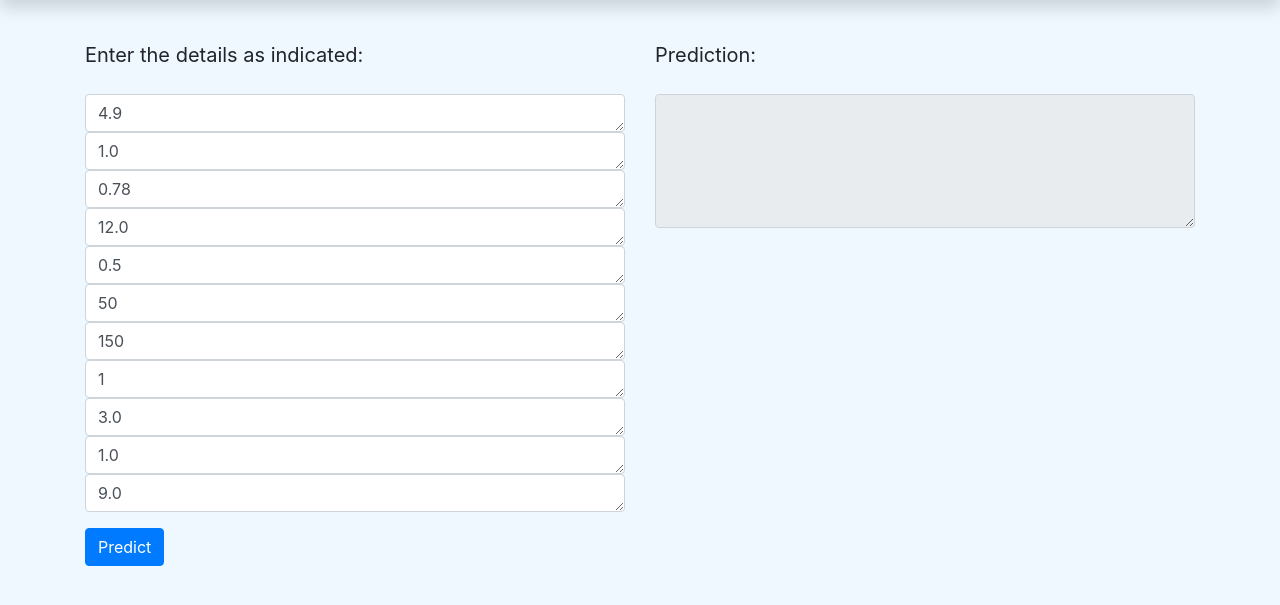
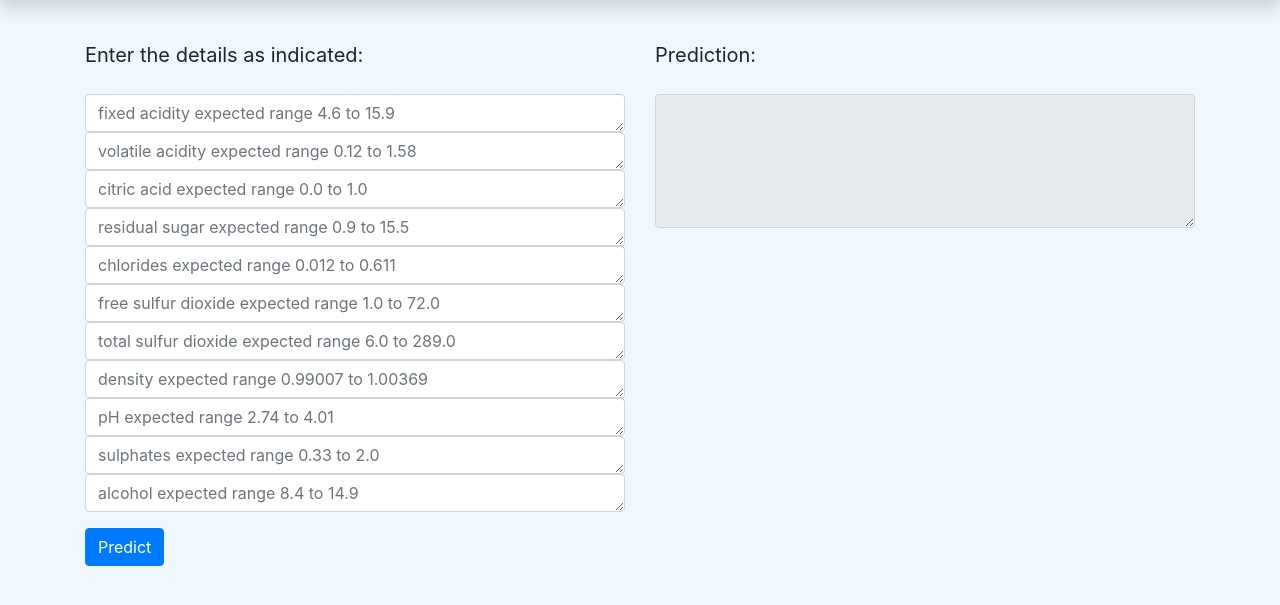
Before and after one commit to Aksh97/wine_mlops, a Flask app: page / in a window 1280 px wide. Shown: the part 56-661 px from the top of the page. Run offline with Flask 2, Linux system fonts and the light colour scheme; some libraries are stand-ins or nearby versions.

Commit message:
Changing back without default value

```diff
--- a/webapp/templates/index.html
+++ b/webapp/templates/index.html
@@ -2,6 +2,7 @@
 
 {% block title %}
 WineQuality
+
 {% endblock title %}
 
 
@@ -51,27 +52,27 @@ WineQuality
                                 </blockquote>
                             </label>
                             <textarea class="form-control" name="fixed_acidity" rows="1"
-                                placeholder="fixed acidity expected range 4.6 to 15.9">4.9</textarea>
+                                placeholder="fixed acidity expected range 4.6 to 15.9"></textarea>
                             <textarea class="form-control" name="volatile_acidity" rows="1"
-                                placeholder="volatile acidity expected range 0.12 to 1.58">1.0</textarea>
+                                placeholder="volatile acidity expected range 0.12 to 1.58"></textarea>
                             <textarea class="form-control" name="citric_acid" rows="1"
-                                placeholder="citric acid expected range 0.0 to 1.0">0.78</textarea>
+                                placeholder="citric acid expected range 0.0 to 1.0"></textarea>
                             <textarea class="form-control" name="residual_sugar" rows="1"
-                                placeholder="residual sugar expected range 0.9 to 15.5">12.0</textarea>
+                                placeholder="residual sugar expected range 0.9 to 15.5"></textarea>
                             <textarea class="form-control" name="chlorides" rows="1"
-                                placeholder="chlorides expected range 0.012 to 0.611">0.5</textarea>
+                                placeholder="chlorides expected range 0.012 to 0.611"></textarea>
                             <textarea class="form-control" name="free_sulfur_dioxide" rows="1"
-                                placeholder="free sulfur dioxide expected range 1.0 to 72.0">50</textarea>
+                                placeholder="free sulfur dioxide expected range 1.0 to 72.0"></textarea>
                             <textarea class="form-control" name="total_sulfur_dioxide" rows="1"
-                                placeholder="total sulfur dioxide expected range 6.0 to 289.0">150</textarea>
+                                placeholder="total sulfur dioxide expected range 6.0 to 289.0"></textarea>
                             <textarea class="form-control" name="density" rows="1"
-                                placeholder="density expected range 0.99007 to 1.00369">1</textarea>
+                                placeholder="density expected range 0.99007 to 1.00369"></textarea>
                             <textarea class="form-control" name="pH" rows="1"
-                                placeholder="pH expected range 2.74 to 4.01">3.0</textarea>
+                                placeholder="pH expected range 2.74 to 4.01"></textarea>
                             <textarea class="form-control" name="sulphates" rows="1"
-                                placeholder="sulphates expected range 0.33 to 2.0">1.0</textarea>
+                                placeholder="sulphates expected range 0.33 to 2.0"></textarea>
                             <textarea class="form-control" name="alcohol" rows="1"
-                                placeholder="alcohol expected range 8.4 to 14.9">9.0</textarea>
+                                placeholder="alcohol expected range 8.4 to 14.9"></textarea>
 
                         </div>
 
```
